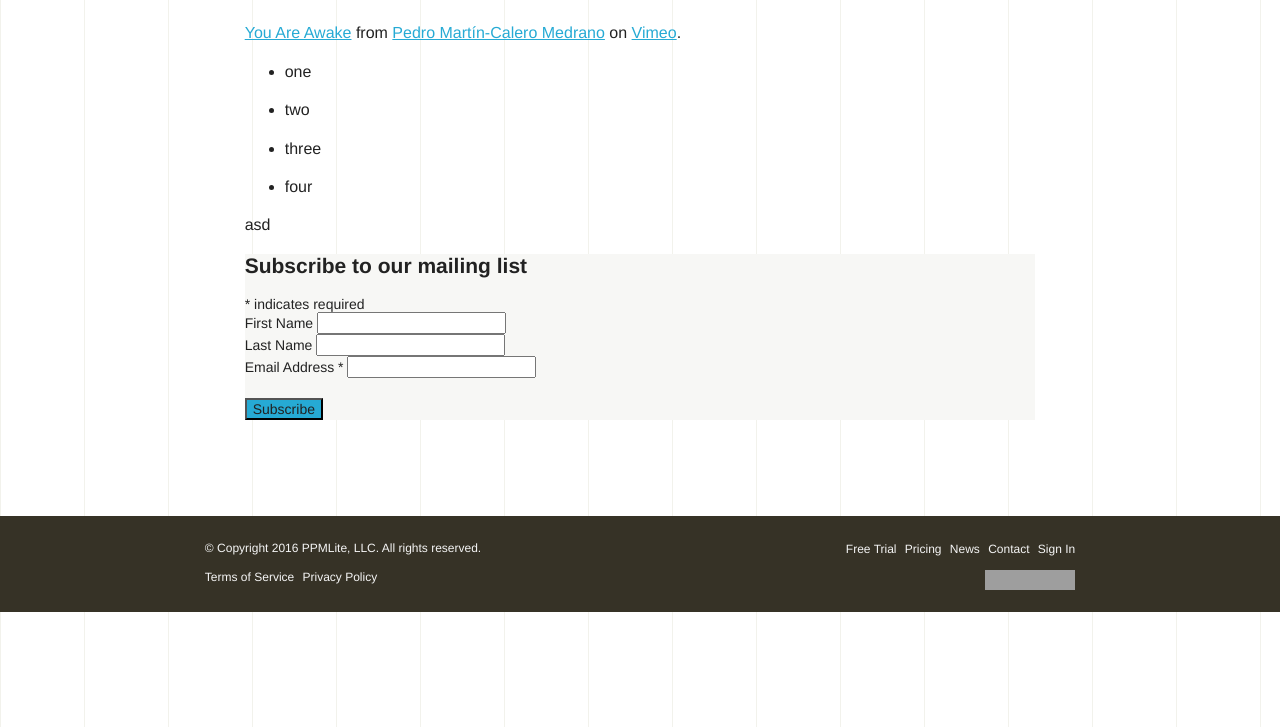
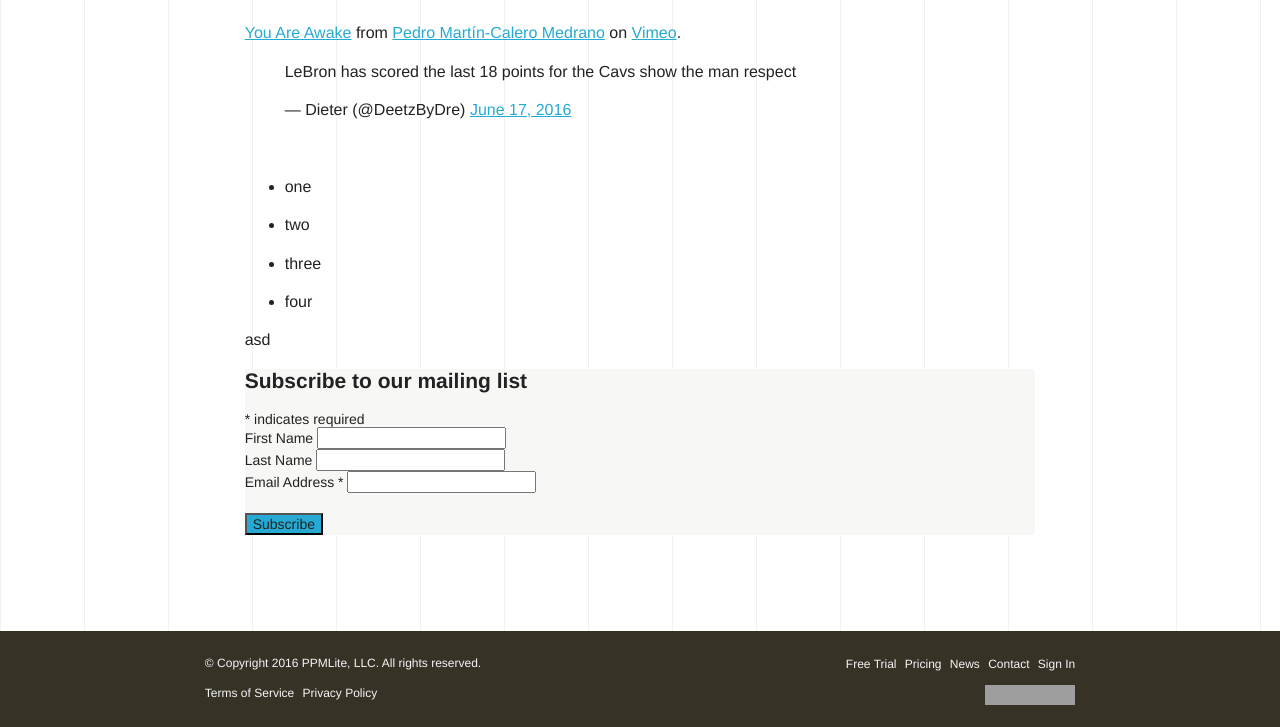
Before and after one commit to MichaelAshmead/RoadmapJekyll, a Jekyll site: the page built from _posts/2016-06-17-wassup.markdown, in a window 1280 px wide. Shown: the part 589-1316 px from the top of the page. Built offline with Jekyll 4.4.1, drawn with Linux system fonts in a browser that asks for light colours; comment, search, counter and statistics services are not loaded; grey boxes are pictures that could not be loaded.

Commit message:
Updated Wassup

```diff
--- a/_posts/2016-06-17-wassup.markdown
+++ b/_posts/2016-06-17-wassup.markdown
@@ -10,6 +10,9 @@ test
 
 <iframe src="https://player.vimeo.com/video/170638114" width="640" height="360" frameborder="0" webkitallowfullscreen mozallowfullscreen allowfullscreen></iframe> <p><a href="https://vimeo.com/170638114">You Are Awake</a> from <a href="https://vimeo.com/user9970529">Pedro Mart&iacute;n-Calero Medrano</a> on <a href="https://vimeo.com">Vimeo</a>.</p>
 
+<blockquote class="twitter-tweet" data-lang="en"><p lang="en" dir="ltr">LeBron has scored the last 18 points for the Cavs show the man respect</p>&mdash; Dieter (@DeetzByDre) <a href="https://twitter.com/DeetzByDre/status/743645526847983616">June 17, 2016</a></blockquote>\
+<script async src="//platform.twitter.com/widgets.js" charset="utf-8"></script>
+
 * one
 
 * two
```
